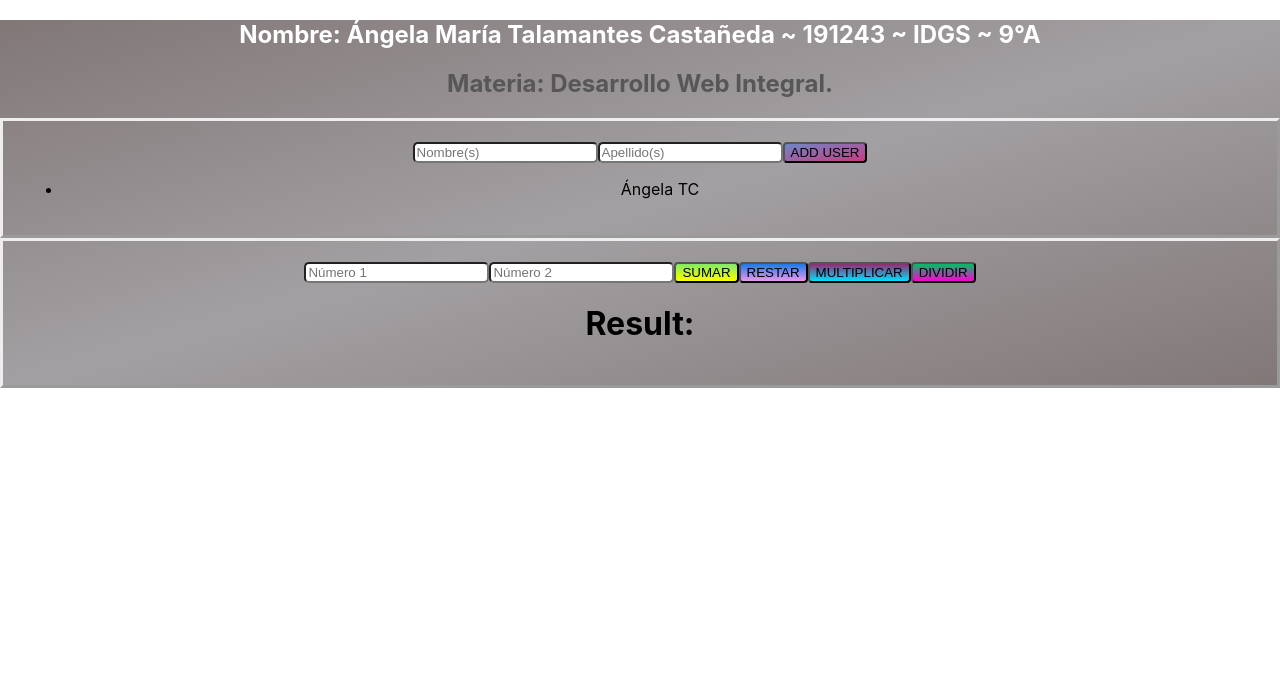
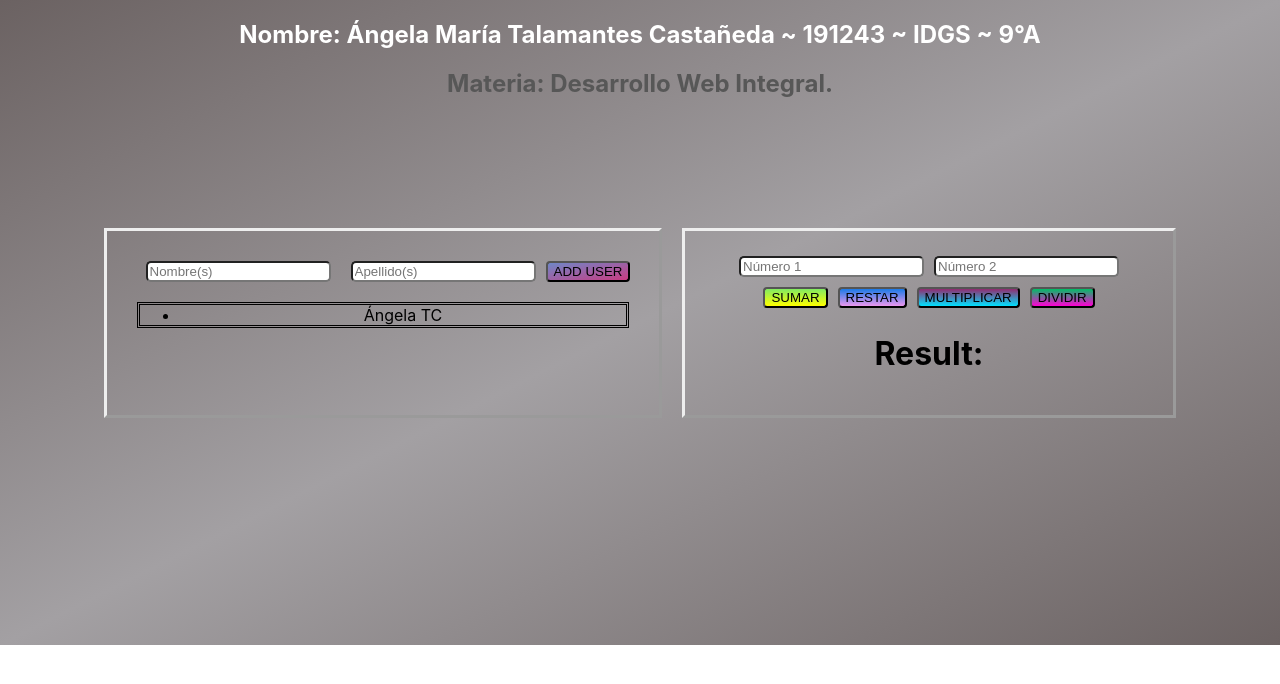
Before and after one commit to AngelaMTC/DWI_Calculadora, a React (Create React App) app: page / in a window 1280 px wide. Shown: the top 684 px of the page. Built offline with nearby package versions, Linux system fonts and the light colour scheme.

Commit message:
----docs: Se realiz+o cambios en la documentación, tanto como en App.jsx a App.css.----- fix: Se solucionó un bug en el Inputs2.

```diff
--- a/package.json
+++ b/package.json
@@ -6,6 +6,7 @@
     "@testing-library/jest-dom": "^5.16.4",
     "@testing-library/react": "^13.3.0",
     "@testing-library/user-event": "^13.5.0",
+    "bootstrap": "^5.1.3",
     "react": "^18.1.0",
     "react-dom": "^18.1.0",
     "react-scripts": "5.0.1",
--- a/src/App.css
+++ b/src/App.css
@@ -1,9 +1,23 @@
 .App {
   text-align: center;
-  background-image: linear-gradient(to bottom right,rgb(129, 119, 119), rgb(163, 160, 163), rgb(129, 119, 119) );
+  background-image: linear-gradient(to bottom right,rgb(107, 98, 98), rgb(163, 160, 163), rgb(107, 98, 98) );
+  /* width: 1304px; */
+  height: 645px;
+  /* display: flex; */
+  /* background-color: #282c34; */
 }
 
-.App-logo {
+.content {
+  display: flex;
+  flex-wrap:wrap;
+  justify-content: center;
+}
+
+.subject {
+  margin-bottom: 100px;
+}
+
+/* .App-logo {
   height: 40vmin;
   pointer-events: none;
 }
@@ -12,56 +26,75 @@
   .App-logo {
     animation: App-logo-spin infinite 20s linear;
   }
-}
+} */
 
 #Inputs {
   border-style: outset;
   padding: 20px;
+  margin: 10px;
+  width: 40%;
+}
+
+#ul {
+  border-style: double;
+  margin: 10px;
 }
 
 #Inputs2 {
   border-style: outset;
   padding: 20px;
+  margin: 10px;
+  width: 35%;
 }
 
 #InName {
   border-radius: 5px;
+  margin: 10px;
 }
 
 #InApe {
   border-radius: 5px;
+  margin: 10px;
 }
 
 #InN1 {
   border-radius: 5px;
+  margin: 5px
 }
 
 #InN2 {
   border-radius: 5px;
+  margin: 5px
 }
 
 #BtnAddUsr{
   background-image: linear-gradient(to bottom right, rgb(111, 135, 199), rgb(201, 59, 130) );
   border-radius: 4px;
+
 }
 #BtnSumar {
   background-image: linear-gradient(180deg, rgb(129, 235, 97), yellow);
   border-radius: 4px;
+  margin: 5px;
 }
 
 #BtnRestar {
   background-image: linear-gradient(180deg, rgb(27, 122, 231), rgb(235, 151, 238));
   border-radius: 4px;
+  margin: 5px;
+
 }
 
 #BtnMultiplicar {
   background-image: linear-gradient(180deg, rgb(146, 43, 112), rgb(0, 225, 255));
   border-radius: 4px;
+  margin: 5px;
 }
 
 #BtnDividir {
   background-image: linear-gradient(180deg, rgb(0, 190, 102), rgb(255, 0, 212));
   border-radius: 4px;
+  margin: 5px;
 }
 
 #textM{
@@ -72,7 +105,7 @@
   color: white;
 }
 
-.App-header {
+/* .App-header {
   background-color: #282c34;
   min-height: 100vh;
   display: flex;
@@ -94,4 +127,4 @@
   to {
     transform: rotate(360deg);
   }
-}
+} */
--- a/src/App.jsx
+++ b/src/App.jsx
@@ -35,15 +35,18 @@ function App() {
   const [name, setName] = useState("");
   const [counter, setCounter] = useState("");
   const [lastName, setLastname] = useState("");
-  let numberOne = 0;
-  let numberTwo = 0;
+  const [numberOne, setNumberOne] = useState(0);
+  const [numberTwo, setNumberTwo] = useState(0);
   // let result = 0;
 
 
   return (
     <div className="App">
+      <div className="content">
+      <div className="subject">
       <h2 className='textName' id="textN">Nombre: {student}</h2>
       <h2 className='textName' id="textM">Materia: {subject}</h2>
+      </div>
 
       <div id="Inputs">
       <input
@@ -67,14 +70,18 @@ function App() {
       <button
         id="BtnAddUsr"
         onClick={() => {
-          setPeople((current) => [{ name, lastName }, ...current]);
+          if(name !== "" && lastName !== ""){
+            setPeople((current) => [{ name, lastName }, ...current]);
+          }else{
+            window.alert("Debes agregar nombre y apellido.");
+          }
         }}
       >
         ADD USER
       </button>
-      <ul>
+      <ul id="ul">
         {people.map((people, idx) => (
-          <li id={idx}>{`${people.name} ${people.lastName}`}</li>
+          <li key={idx} id={idx}>{`${people.name} ${people.lastName}`}</li>
         ))}
       </ul>
       </div>
@@ -83,20 +90,27 @@ function App() {
 
           <div id="Inputs2">
           <input id="InN1" type="number" name="fistNumber" placeholder="Número 1" onChange={(event) =>{
-        numberOne = event.target.value;
-        console.log(numberOne);
+            setNumberOne(Number.parseInt(event.target.value));
+        // console.log(numberOne);
         }}
         />
         <input id="InN2" type="number" name="secondNumber" placeholder="Número 2" onChange={(event) => {
-          numberTwo = event.target.value;
-          console.log(numberTwo);
+            setNumberTwo(Number.parseInt(event.target.value));
+          // console.log(numberTwo);
         }}/>
 
         {/* Botones */}
-        <button id="BtnSumar" onClick={() => {setCounter((+numberOne) + (+numberTwo))}}>SUMAR</button>
+        <button id="BtnSumar" onClick={() => {setCounter(numberOne + numberTwo)}}>SUMAR</button>
         <button id="BtnRestar" onClick={() => {setCounter(numberOne - numberTwo)}}>RESTAR</button>
         <button id="BtnMultiplicar" onClick={() => {setCounter(numberOne * numberTwo)}}>MULTIPLICAR</button>
-        <button id="BtnDividir" onClick={() => {setCounter(numberOne / numberTwo)}}>DIVIDIR</button>
+        <button id="BtnDividir" onClick={() => {
+          if(numberOne <= 0 || numberTwo <= 0){
+            window.alert("Al dividir ambos números tienen que ser mayores a 0.");
+          }else{
+            setCounter(numberOne / numberTwo);
+          }
+
+        }}>DIVIDIR</button>
 
 
         {/* <button onClick={() => {setCounter((current) => ({
@@ -121,7 +135,8 @@ function App() {
         <button onClick={() => restar(numberOne, numberTwo)}>RESTAR</button>
         <button onClick={() => dividir(numberOne, numberTwo)}>DIVIDIR</button>
         <button onClick={() => multiplicar(numberOne, numberTwo)}>MULTIPLICAR</button> */}
-        <h1 className='textRed'> Result: {[counter]}</h1>
+        <h1 className='textRed'> Result: {counter}</h1>
+          </div>
           </div>
 
     </div>
```
Also changed, not shown: 1 other file (tests, documents, lock files or other folders).
